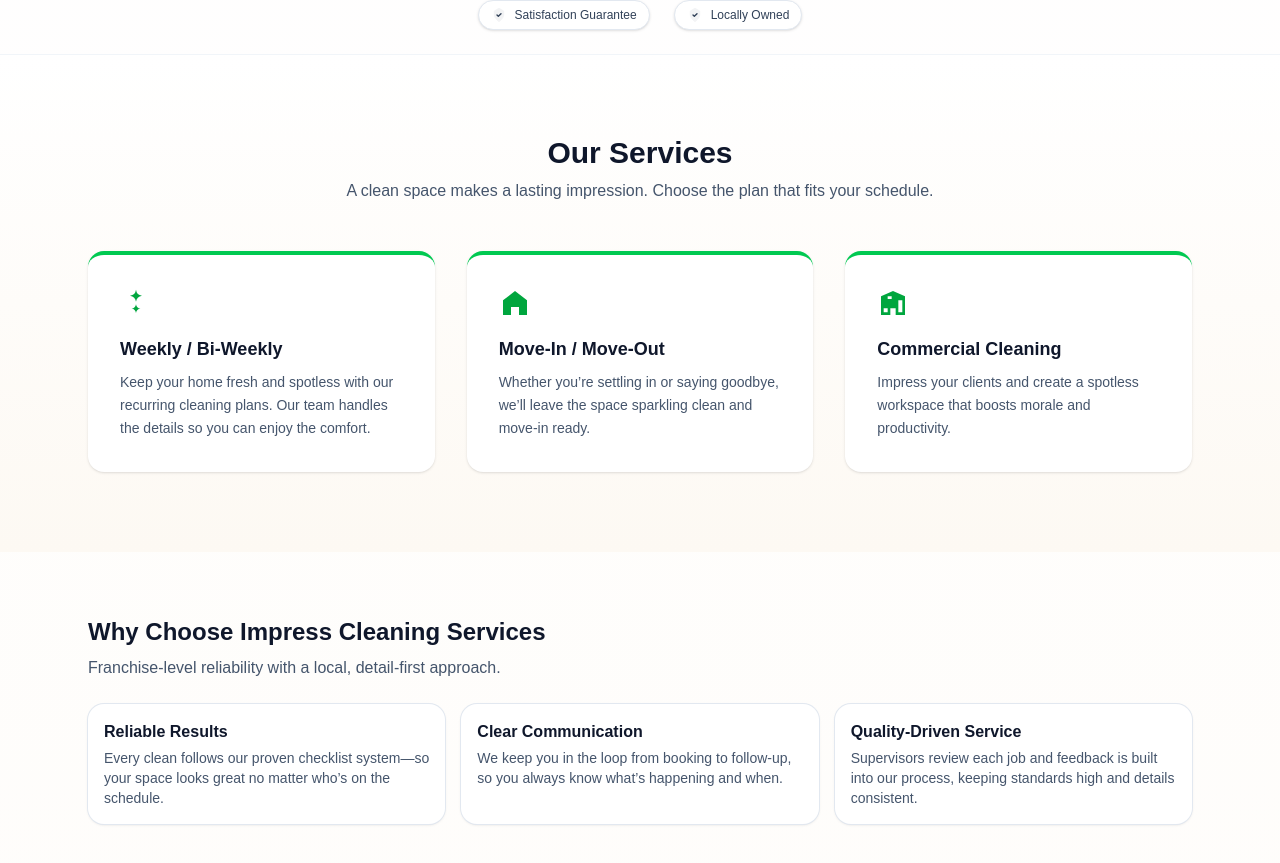
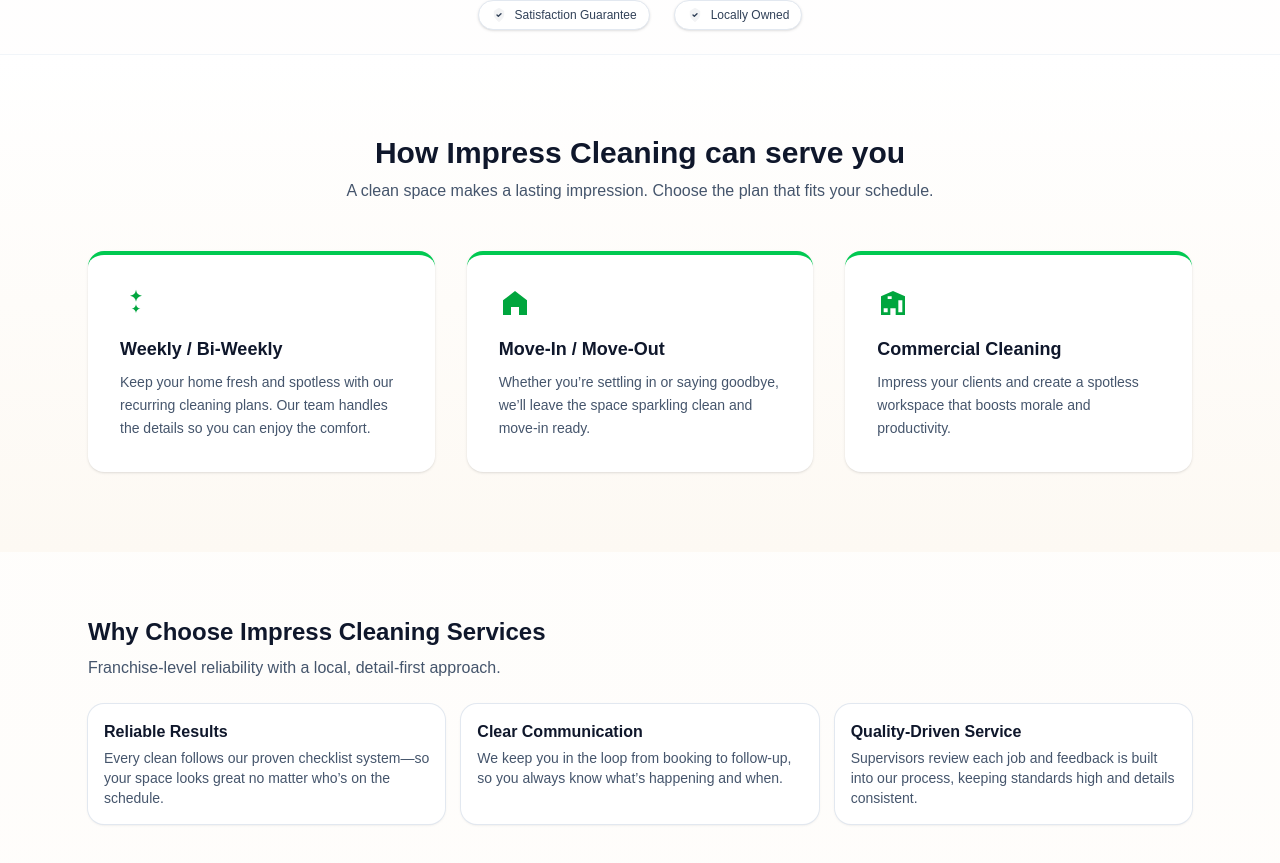
Before and after one commit to resp23f/impress-cleaning-site, a Next.js app: page / in a window 1280 px wide. Shown: the part 778-1641 px from the top of the page. Built offline with nearby package versions, Linux system fonts and the light colour scheme.

Commit message:
Remove old page-level footer; use global Footer component

```diff
--- a/src/app/ImpressCleaningSite.jsx
+++ b/src/app/ImpressCleaningSite.jsx
@@ -199,7 +199,7 @@ export default function ImpressCleaningSite() {
       {/* Services (trimmed) */}
 <section id="services" className="py-20 bg-gradient-to-b from-white to-[#fdf9f3]">
   <div className="max-w-6xl mx-auto px-6 text-center">
-    <h2 className="text-3xl font-bold text-slate-900 mb-2">Our Services</h2>
+    <h2 className="text-3xl font-bold text-slate-900 mb-2">How Impress Cleaning can serve you</h2>
     <p className="text-slate-600 mb-12">
       A clean space makes a lasting impression. Choose the plan that fits your schedule.
     </p>
```
